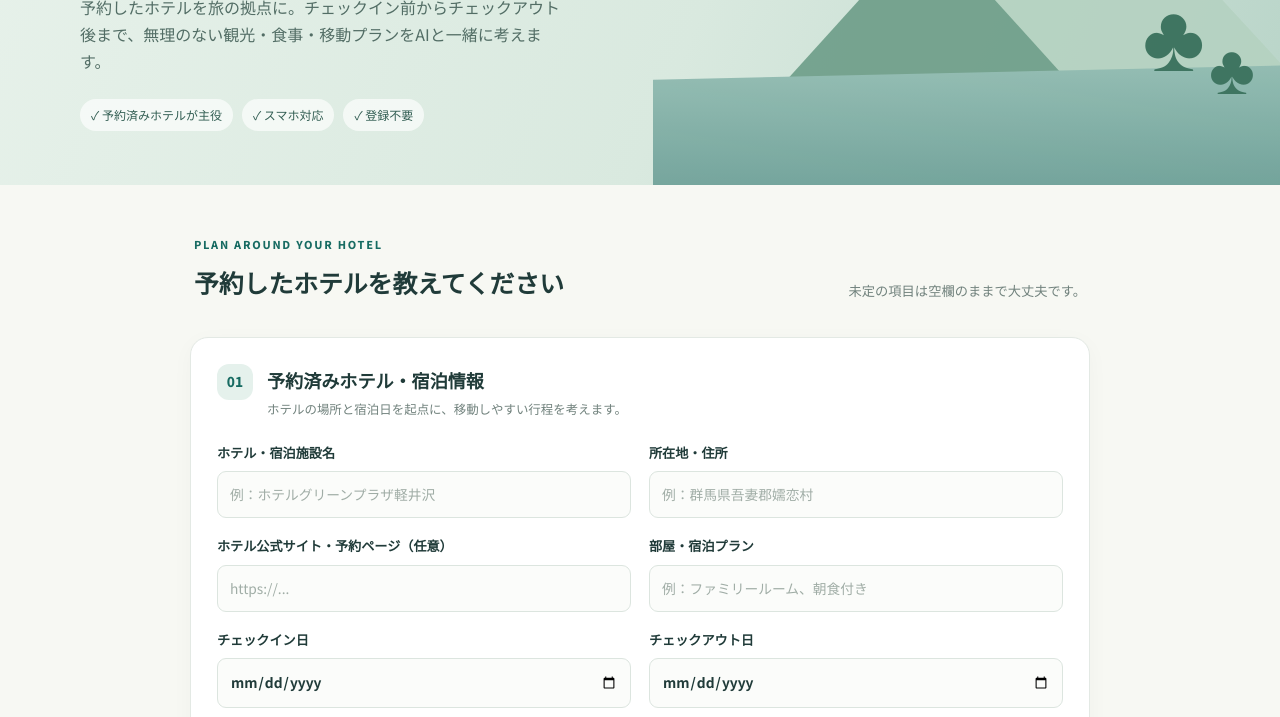
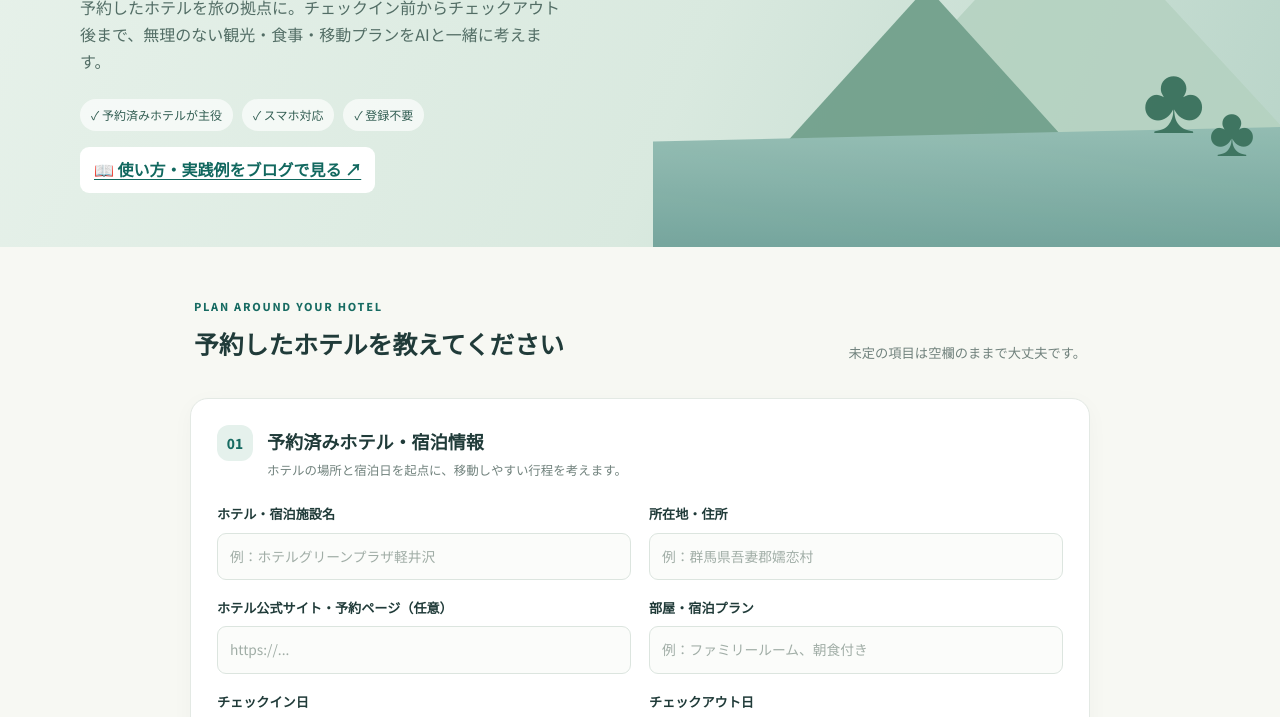
Before and after one commit to ajoejgi2425gko-code/hotel-concierge, a plain HTML site: page index.html in a window 1280 px wide. Shown: the part 301-1018 px from the top of the page. Drawn offline with Linux system fonts and the light colour scheme.

Commit message:
Add files via upload

```diff
--- a/index.html
+++ b/index.html
@@ -7,7 +7,7 @@
 <link rel="manifest" href="./manifest.webmanifest"><link rel="icon" href="./icon.svg" type="image/svg+xml"><link rel="stylesheet" href="./style.css">
 </head>
 <body>
-<header class="hero"><div class="hero-inner"><div class="brand"><span class="brand-mark">✦</span><span>ホテル決定後コンシェルジュ</span></div><p class="eyebrow">YOUR HOTEL-BASED TRIP PLANNER</p><h1>ホテルが決まったら、<br><em>旅をもっと楽しもう。</em></h1><p class="hero-copy">予約したホテルを旅の拠点に。チェックイン前からチェックアウト後まで、無理のない観光・食事・移動プランをAIと一緒に考えます。</p><div class="hero-pills"><span>✓ 予約済みホテルが主役</span><span>✓ スマホ対応</span><span>✓ 登録不要</span></div></div><div class="hero-art" aria-hidden="true"><div class="sun"></div><div class="mountain mountain-back"></div><div class="mountain mountain-front"></div><div class="lake"></div><div class="tree tree-one">♣</div><div class="tree tree-two">♣</div><div class="plane">⌂</div></div></header>
+<header class="hero"><div class="hero-inner"><div class="brand"><span class="brand-mark">✦</span><span>ホテル決定後コンシェルジュ</span></div><p class="eyebrow">YOUR HOTEL-BASED TRIP PLANNER</p><h1>ホテルが決まったら、<br><em>旅をもっと楽しもう。</em></h1><p class="hero-copy">予約したホテルを旅の拠点に。チェックイン前からチェックアウト後まで、無理のない観光・食事・移動プランをAIと一緒に考えます。</p><div class="hero-pills"><span>✓ 予約済みホテルが主役</span><span>✓ スマホ対応</span><span>✓ 登録不要</span></div><div style="margin-top:16px"><a href="https://www.ikuji.syumiwa.com/aloe" target="_blank" rel="noopener noreferrer" style="display:inline-block;background:#ffffff;color:#11685f;font-weight:700;text-decoration:underline;text-underline-offset:3px;border-radius:9px;padding:10px 14px;line-height:1.6">📖 使い方・実践例をブログで見る ↗</a></div></div><div class="hero-art" aria-hidden="true"><div class="sun"></div><div class="mountain mountain-back"></div><div class="mountain mountain-front"></div><div class="lake"></div><div class="tree tree-one">♣</div><div class="tree tree-two">♣</div><div class="plane">⌂</div></div></header>
 <main class="container">
 <section class="intro"><div><span class="step-label">PLAN AROUND YOUR HOTEL</span><h2>予約したホテルを教えてください</h2></div><p>未定の項目は空欄のままで大丈夫です。</p></section>
 <form id="tripForm">
```
